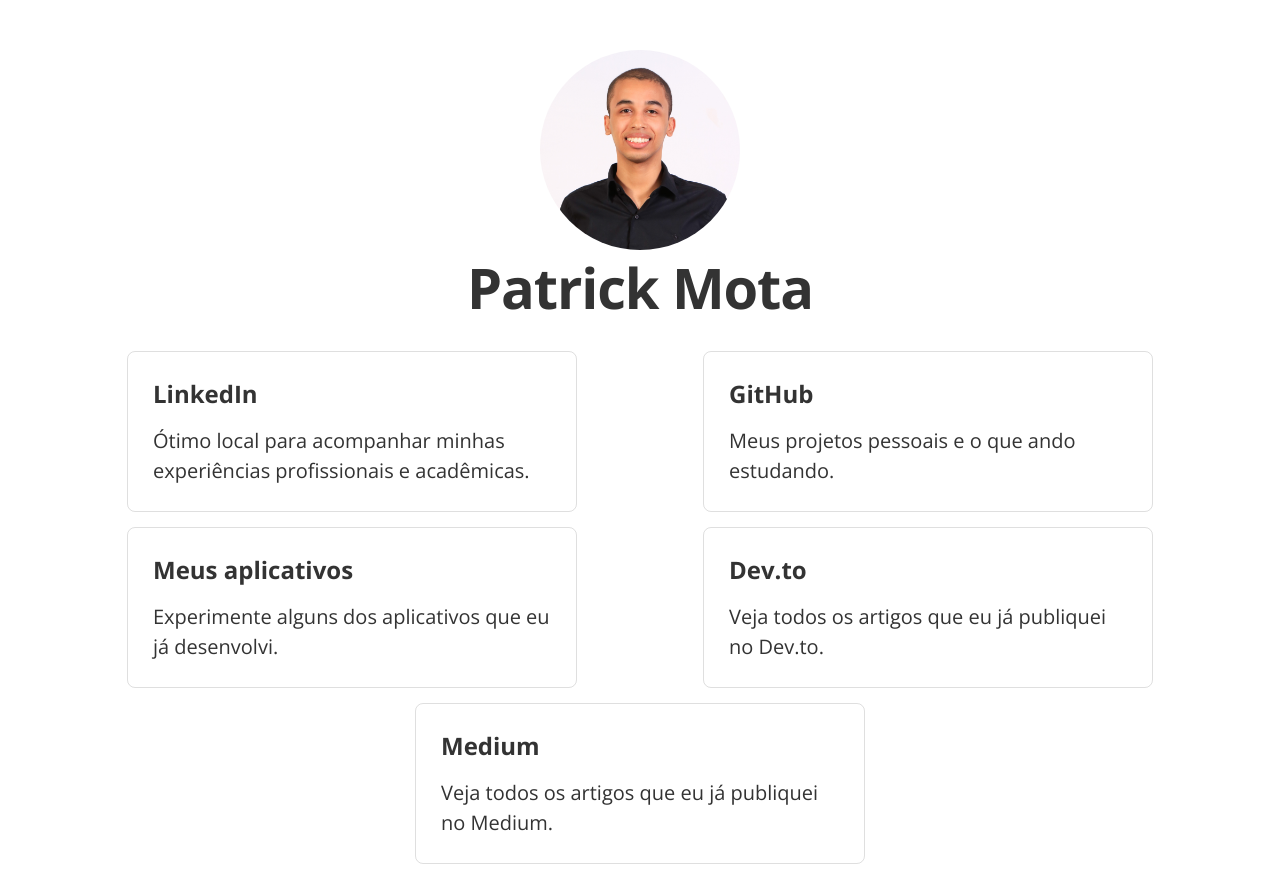
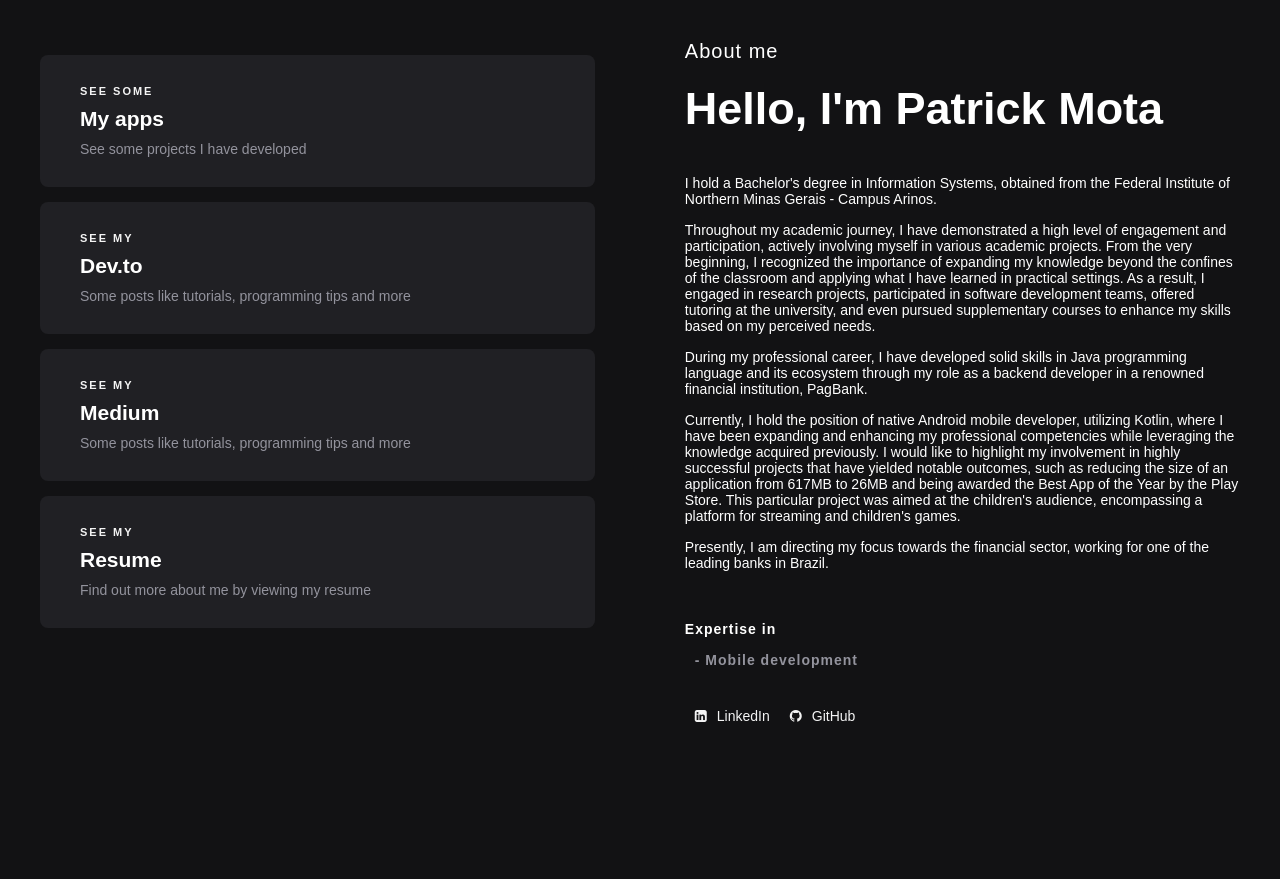
Before and after one commit to Patrick-Wilker/portfolio-linktree, a PHP site: page / in a window 1280 px wide. After the commit the page ends 722 px from the top, so only its background shows below. Run offline with PHP 8.4, Linux system fonts and the light colour scheme.

Commit message:
New layout

```diff
--- a/index.html
+++ b/index.html
@@ -15,46 +15,114 @@
         <link rel="preconnect" href="https://fonts.gstatic.com" crossorigin>
         <link href="https://fonts.googleapis.com/css2?family=Open+Sans:wght@400;700&display=swap" rel="stylesheet">
 
+        <link rel="stylesheet" href="https://cdnjs.cloudflare.com/ajax/libs/font-awesome/4.7.0/css/font-awesome.min.css">
     </head>
 
     <body>
 
-        <header>
-            <img src="./images/profile.jpg" title="Patrick Mota"/>
-            <h1>Patrick Mota</h1>
-        </header>
-
         <main>
-            <a href="https://www.linkedin.com/in/opatrickmota/" target="_blank">
-                <div class="card">
-                    <h2>LinkedIn</h2>
-                    <p>Ótimo local para acompanhar minhas experiências profissionais e acadêmicas.</p>
+            <section class="card">
+                <a href="https://play.google.com/store/apps/developer?id=Patrick+Mota" target="_blank">
+                    <div class="cardContent">
+                        <div class="cardHeader">
+                            <span>SEE SOME</span>
+                        </div>
+                        <h1>My apps</h1>
+                        <span>See some projects I have developed</span>
                     </div>
                 </a>
-            <a href="https://github.com/opatrickmota" target="_blank">
-                <div class="card">
-                    <h2>GitHub</h2>
-                    <p>Meus projetos pessoais e o que ando estudando.</p>
+
+                <a href="https://dev.to/opatrickmota" target="_blank">
+                    <div class="cardContent">
+                        <div class="cardHeader">
+                            <span>SEE MY</span>
+                        </div>
+                        <h1>Dev.to</h1>
+                        <span>Some posts like tutorials, programming tips and more</span>
                     </div>
                 </a>
-            <a href="https://play.google.com/store/apps/developer?id=Patrick+Mota" target="_blank">
-                <div class="card">
-                    <h2>Meus aplicativos</h2>
-                    <p>Experimente alguns dos aplicativos que eu já desenvolvi.</p>
+
+                <a href="https://medium.com/@opatrickmota" target="_blank">
+                    <div class="cardContent">
+                        <div class="cardHeader">
+                            <span>SEE MY</span>
+                        </div>
+                        <h1>Medium</h1>
+                        <span>Some posts like tutorials, programming tips and more</span>
                     </div>
                 </a>
-            <a href="https://dev.to/opatrickmota" target="_blank">
-                <div class="card">
-                    <h2>Dev.to</h2>
-                    <p>Veja todos os artigos que eu já publiquei no Dev.to.</p>
+
+                <a href="files/Patrick Mota.pdf" target="_blank">
+                    <div class="cardContent">
+                        <div class="cardHeader">
+                            <span>SEE MY</span>
+                        </div>
+                        <h1>Resume</h1>
+                        <span>Find out more about me by viewing my resume</span>
                     </div>
                 </a>
-            <a href="https://medium.com/@opatrickmota" target="_blank">
-                <div class="card">
-                    <h2>Medium</h2>
-                    <p>Veja todos os artigos que eu já publiquei no Medium.</p>
+
+            </section>
+
+            <section class="about-me">
+                <div id="apresentation">
+                    <span>About me</span>
+                    <h1>Hello, I'm Patrick Mota</h1>
                 </div>
+
+                <div id="description">
+                    <p>
+                        I hold a Bachelor's degree in Information Systems, obtained from the Federal Institute of Northern Minas
+                        Gerais - Campus Arinos.
+                    </p>
+                    <p>
+                        Throughout my academic journey, I have demonstrated a high level of engagement and participation,
+                        actively involving myself in various academic projects. From the very beginning, I recognized the
+                        importance of expanding my knowledge beyond the confines of the classroom and applying what I have
+                        learned in practical settings. As a result, I engaged in research projects, participated in software
+                        development teams, offered tutoring at the university, and even pursued supplementary courses to enhance
+                        my skills based on my perceived needs.
+                    </p>
+
+                    <p>
+                        During my professional career, I have developed solid skills in Java programming language and its
+                        ecosystem through my role as a backend developer in a renowned financial institution, PagBank.
+                    </p>
+
+                    <p>
+                        Currently, I hold the position of native Android mobile developer, utilizing Kotlin, where I have been
+                        expanding and enhancing my professional competencies while leveraging the knowledge acquired previously.
+                        I would like to highlight my involvement in highly successful projects that have yielded notable outcomes,
+                        such as reducing the size of an application from 617MB to 26MB and being awarded the Best App of the Year
+                        by the Play Store. This particular project was aimed at the children's audience, encompassing a platform
+                        for streaming and children's games.
+                    </p>
+
+                    <p>
+                        Presently, I am directing my focus towards the financial sector, working for one of the leading banks in
+                        Brazil.
+                    </p>
+                </div>
+
+                <div id="expertise">
+                    <span>Expertise in</span>
+                    <div>
+                        <p>- Mobile development</p>
+                    </div>
+                </div>
+
+                <div id="social-network">
+                    <a target="_blank" href="https://www.linkedin.com/in/opatrickmota/?locale=en_US">
+                        <i class="fa fa-linkedin-square"></i>
+                        <p>LinkedIn</p>
                     </a>
+                    <a target="_blank" href="https://github.com/opatrickmota">
+                        <i class="fa fa-github"></i>
+                        <p>GitHub</p>
+                    </a>
+                </div>
+
+            </section>
         </main>
 
     </body>
--- a/styles.css
+++ b/styles.css
@@ -7,94 +7,263 @@
 
 html, body, #root{
     min-height: 100%;
-    font-family: 'Open Sans', sans-serif;
 }
 
 body{
-    text-align: center;
+    background: #121214;
     -webkit-font-smoothing: antialiased !important;
 }
-
-header > img{
-    width: 200px;
-    height: 200px;
-    border-radius: 100%;
-    margin-top: 50px;
+::-webkit-scrollbar {
+    width:3px;
+}
+::-webkit-scrollbar-thumb{
+    background:#93939D;
 }
 
-header > h1 {
-    margin-bottom: 2rem;
-    line-height: 1.15;
-    font-size: 3.5rem;
-    text-align: center;
-    letter-spacing: -0.02em;
-    color: #333333;
-}
 
-main{
-    width: 70%;
-    display: flex;
-    flex-wrap: wrap;
-    justify-content: space-around;
-    margin: auto;
+body, input, button {
+    font-size: 14px;
+    font-family: 'Arial', sans-serif;
+    overflow-x: hidden;
 }
 
 a{
-    color: #333333;
-	text-decoration: none;
+    text-decoration: none;
 }
 
-a:hover{
-    color: blue;
+button{
     cursor: pointer;
 }
 
-.card{
-    border: 1px solid #33333328;
-    border-radius: 8px;
-    width: 450px;
-    margin-bottom: 15px;
-    padding: 25px;
-}
+main {
+    display: flex;
+    justify-content: space-between;
+    padding: 20px;
 
-.card:hover{
-    border-color: blue;
-}
 
-.card > h2 {
-    text-align: left;
-    margin: 0 0 1rem 0;
-    font-size: 1.5rem;
-}
-
-.card > p{
-    text-align: left;
-    font-size: 1.25rem;
-    line-height: 1.5;
-}
-
-@media only screen and (max-width: 1300px) {
-    main{
-        width: 90%;
+    @media only screen and (max-width: 750px){
+        display: grid;
+        grid-template-columns: 1fr ;
+        grid-template-areas:
+            "aboutme"
+            "card"
+        ;
     }
 }
 
-@media only screen and (max-width: 1000px) {
-    main{
-        display: block;
 
+/* SECTION CARDS */
+
+@keyframes animationCard {
+    from{
+        transform: translate(-100%);
+      }
+      to {
+        transform: translate(0%);
+      }
+}
+
+section.card {
+    width: 48%;
+    padding: 20px;
+    color: #EBEBEB;
+    font-weight: bold;
+    letter-spacing: 2px;
+
+    animation-name: animationCard;
+    animation-duration: 1s;
+    animation-timing-function: ease-out;
+	animation-fill-mode: both;
+
+    @media only screen and (max-width: 900px) {
+        width: 50%;
     }
-    a{
+
+    @media only screen and (max-width: 750px) {
         width: 100%;
-    }
-    .card{
-        width: 80%;
-        margin: 0px auto 20px;
+        grid-area: card;
     }
 }
 
-@media only screen and (max-width: 800px) {
-    .card{
-        width: 100%;
+.cardContent{
+    background: #202024;
+    margin-top: 15px;
+    padding: 30px 40px;
+    border: none;
+    border-radius: 8px;
+
+    transition: 0.5s;
+}
+
+.cardContent h1{
+    color: #FFFFFF;
+    margin-bottom: 10px;
+    letter-spacing: normal;
+}
+
+.cardContent span{
+    color: #93939D;
+    letter-spacing: normal;
+    font-weight: normal;
+}
+
+.cardContent:hover{
+    transform: scale(1.05)
+}
+
+.cardHeader {
+    margin-bottom: 10px;
+    display: flex;
+    align-items: center;
+    justify-content: space-between;
+    span{
+        font-size: 11px;
+        font-weight: bold;
+        color: #F4F4F4;
+        letter-spacing: 2px;
+    }
+
+}
+
+.cardHeader .icon{
+    color:  #03BADC;
+    font-size: 20px;
+}
+
+/* SECTION ABOUT ME */
+
+/* TITLE */
+
+@keyframes  animationHeader {
+    from{
+        transform: translate(-100%);
+    }
+    to {
+        transform: translate(0%);
     }
 }
+
+div#apresentation {
+    padding-bottom: 40px;
+
+    animation-name: animationHeader;
+    animation-duration: 1s;
+    animation-timing-function: ease-out;
+	animation-fill-mode: both;
+
+}
+
+div#apresentation span{
+    display: inline-flex;
+    text-decoration: none;
+    color: #FFFFFF;
+    font-size: 20px;
+    letter-spacing: 1px;
+}
+
+div#apresentation p{
+    padding: 0 0 0 20px;
+}
+
+div#apresentation h1{
+    color: white;
+    font-size: 45px;
+    margin-top: 20px;
+}
+
+div#apresentation p {
+    color: #85858E;
+    margin-top: 20px;
+    font-size: 16px;
+    font-weight: bold;
+    letter-spacing: 0.5px;
+}
+
+/* END TITLE */
+
+@keyframes animationAboutMe {
+    from{
+        transform: translate(100%);
+    }
+    to {
+      transform: translate(0%);
+    }
+}
+
+section.about-me {
+    padding: 20px;
+    width: 48%;
+
+    position: relative;
+
+    color: white;
+
+    animation-name: animationAboutMe;
+    animation-duration: 1s;
+    animation-timing-function: ease-out;
+	animation-fill-mode: both;
+
+    @media only screen and (max-width: 900px){
+        width: 50%;
+    }
+
+    @media only screen and (max-width: 750px){
+        width: 100%;
+        grid-area: aboutme;
+
+        position: unset;
+    }
+}
+
+
+section.about-me div#description p{
+    margin-bottom: 15px;
+}
+
+
+section.about-me div#expertise{
+    font-weight: bold;
+    letter-spacing: 1px;
+
+    margin: 50px 0 0;
+}
+
+section.about-me div#expertise  p{
+    margin: 0 10px;
+}
+
+section.about-me div#expertise div{
+    display: flex;
+    margin: 15px 0 0;
+    color: #93939D;
+
+    transition: 0.5s;
+}
+
+section.about-me div#expertise div:hover{
+    color: #F4F4F4;
+    letter-spacing: 3px
+}
+
+section.about-me div#social-network {
+    display: flex;
+    align-items: center;
+    margin-top: 40px;
+}
+
+section.about-me div#social-network i {
+    padding-right: 10px;
+}
+
+section.about-me div#social-network a{
+    color: #F4F4F4;
+    display: flex;
+    align-items: center;
+    margin: 0 10px;
+
+    transition: 0.5s;
+}
+
+section.about-me div#social-network a:hover{
+    transform: scale(1.1)
+}
```
Also changed, not shown: images/favicon.ico, images/profile.jpg (deleted), 1 other file. Lines whose indentation alone changed are shown as unchanged.
